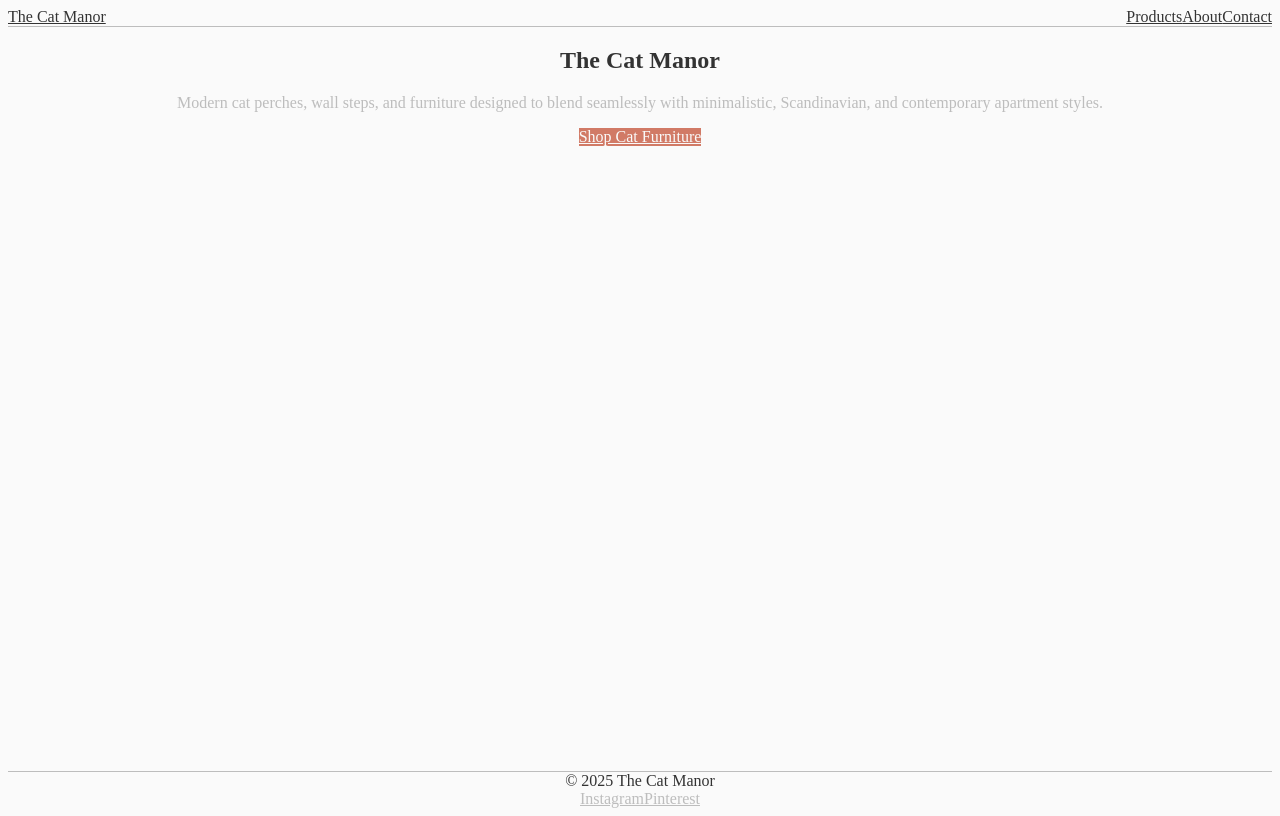
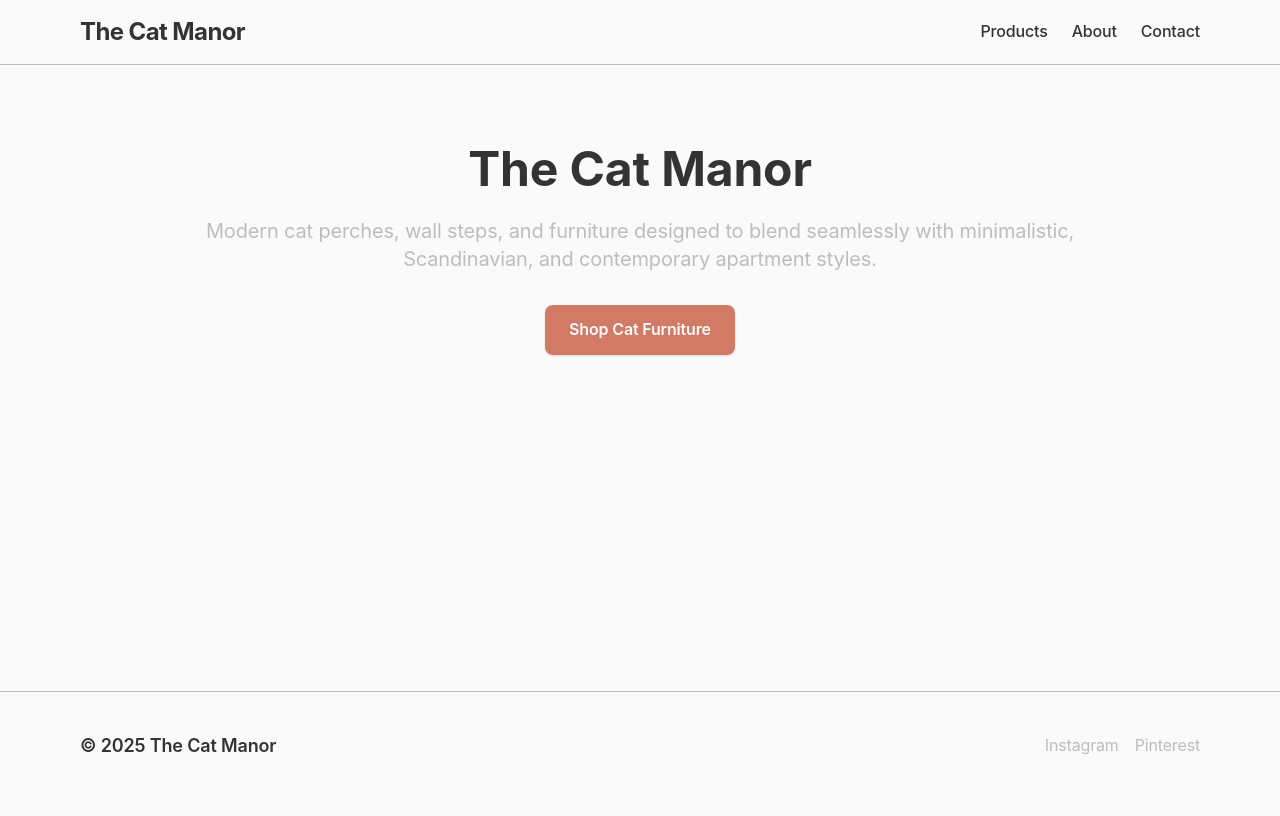
Before and after one commit to aguilerap-jc/thecatmanor, a Next.js app: page / in a window 1280 px wide. Built offline with nearby package versions, Linux system fonts and the light colour scheme.

Commit message:
Update configuraiton files to fix broken tailwind dependencies and updating css components

```diff
--- a/package.json
+++ b/package.json
@@ -14,11 +14,10 @@
     "postcss": "^8.5.6",
     "react": "^19.1.0",
     "react-dom": "^19.1.0",
-    "tailwindcss": "^4.1.11",
+    "tailwindcss": "^3.4.0",
     "typescript": "^5.8.3"
   },
   "devDependencies": {
-    "@tailwindcss/postcss": "^4.1.11",
     "@types/node": "^20.19.8",
     "@types/react": "^18.3.23",
     "@types/react-dom": "^18.3.7"
--- a/postcss.config.mjs
+++ b/postcss.config.mjs
@@ -1,6 +1,6 @@
 export default {
   plugins: {
-    '@tailwindcss/postcss': {},
+    tailwindcss: {},
     autoprefixer: {},
   },
 };
--- a/src/global.css
+++ b/src/global.css
@@ -2,28 +2,46 @@
 @tailwind components;
 @tailwind utilities;
 
-:root {
-  --snow: #FAFAFA;
-  --ash: #BDBDBD;
-  --charcoal: #333333;
-  --dusty: #CBBBA0;
-  --sage: #9BAF9B;
-  --terracotta: #D17A66;
+/* Import premium fonts */
+@import url('https://fonts.googleapis.com/css2?family=Inter:wght@300;400;500;600;700&family=Playfair+Display:wght@400;500;600;700&display=swap');
+
+/* Base styles */
+* {
+  box-sizing: border-box;
 }
 
-.bg-snow { background-color: var(--snow); }
-.bg-ash { background-color: var(--ash); }
-.bg-charcoal { background-color: var(--charcoal); }
-.bg-dusty { background-color: var(--dusty); }
-.bg-sage { background-color: var(--sage); }
-.bg-terracotta { background-color: var(--terracotta); }
+html {
+  scroll-behavior: smooth;
+}
 
-.text-snow { color: var(--snow); }
-.text-ash { color: var(--ash); }
-.text-charcoal { color: var(--charcoal); }
-.text-dusty { color: var(--dusty); }
-.text-sage { color: var(--sage); }
-.text-terracotta { color: var(--terracotta); }
+body {
+  font-family: 'Inter', -apple-system, BlinkMacSystemFont, 'Segoe UI', 'Roboto', sans-serif;
+  font-weight: 400;
+  line-height: 1.6;
+  letter-spacing: -0.01em;
+}
 
-.border-ash { border-color: var(--ash); }
-.border-dusty { border-color: var(--dusty); }
+/* Custom animations */
+@keyframes fadeIn {
+  from { opacity: 0; }
+  to { opacity: 1; }
+}
+
+@keyframes slideUp {
+  from {
+    opacity: 0;
+    transform: translateY(30px);
+  }
+  to {
+    opacity: 1;
+    transform: translateY(0);
+  }
+}
+
+.animate-fade-in {
+  animation: fadeIn 0.6s ease-out forwards;
+}
+
+.animate-slide-up {
+  animation: slideUp 0.8s ease-out forwards;
+}
--- a/tailwind.config.js
+++ b/tailwind.config.js
@@ -2,16 +2,52 @@
 module.exports = {
   content: [
     "./src/**/*.{js,ts,jsx,tsx}",
+    "./src/app/**/*.{js,ts,jsx,tsx}",
+    "./src/pages/**/*.{js,ts,jsx,tsx}",
+    "./src/components/**/*.{js,ts,jsx,tsx}",
   ],
   theme: {
     extend: {
       colors: {
+        // Custom color palette
         snow: "#FAFAFA",
         ash: "#BDBDBD",
         charcoal: "#333333",
         dusty: "#CBBBA0",
         sage: "#9BAF9B",
         terracotta: "#D17A66",
+        "warm-white": "#F8F6F0",
+        "deep-charcoal": "#1A1A1A",
+        "accent-gold": "#B8860B",
+      },
+      fontFamily: {
+        'display': ['Playfair Display', 'serif'],
+        'body': ['Inter', 'sans-serif'],
+      },
+      boxShadow: {
+        'soft': '0 2px 15px rgba(0, 0, 0, 0.05)',
+        'elegant': '0 4px 30px rgba(0, 0, 0, 0.1)',
+        'premium': '0 8px 40px rgba(0, 0, 0, 0.15)',
+      },
+      animation: {
+        'fade-in': 'fadeIn 0.6s ease-out forwards',
+        'slide-up': 'slideUp 0.8s ease-out forwards',
+      },
+      keyframes: {
+        fadeIn: {
+          'from': { opacity: '0' },
+          'to': { opacity: '1' },
+        },
+        slideUp: {
+          'from': {
+            opacity: '0',
+            transform: 'translateY(30px)'
+          },
+          'to': {
+            opacity: '1',
+            transform: 'translateY(0)'
+          },
+        },
       },
     },
   },
```
Also changed, not shown: 1 other file (tests, documents, lock files or other folders).
